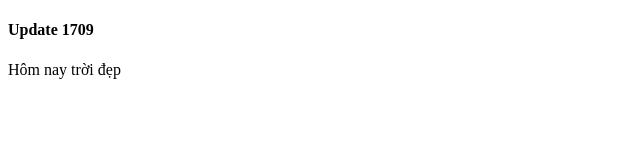
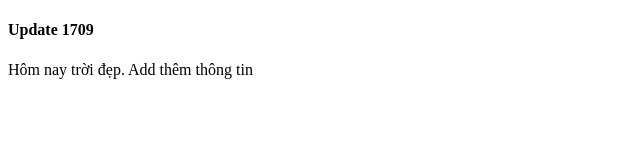
Before and after one commit to duyanh16/checkgit.github.io, a plain HTML site: page index.html in a window 1280 px wide. Shown: the whole page, without its empty margins (0-640 px from the left). Drawn offline with Linux system fonts and the light colour scheme.

Commit message:
Update index.html
Viet them

```diff
--- a/index.html
+++ b/index.html
@@ -7,6 +7,7 @@
 </head>
 <body>
     <h4>Update 1709</h4>
-    <p>Hôm nay trời đẹp</p>
+    <p>Hôm nay trời đẹp. Add thêm thông tin</p>
+
 </body>
 </html>
```
